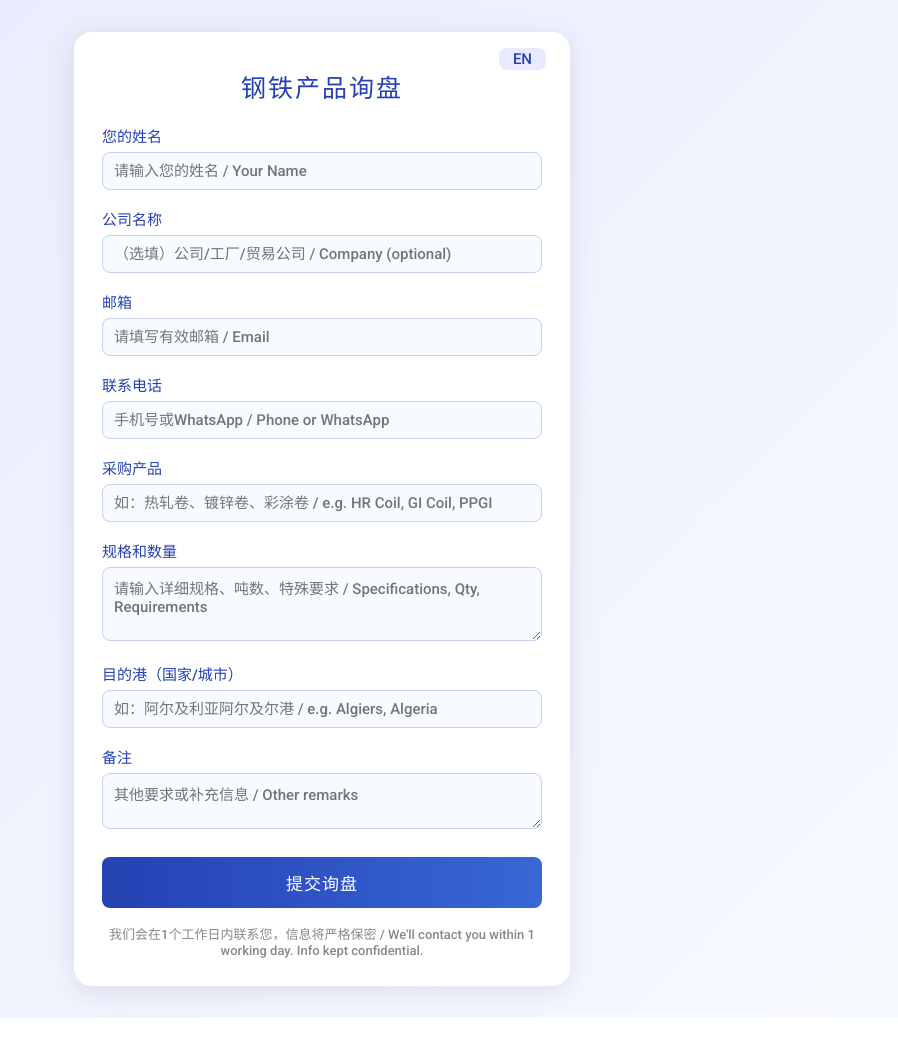
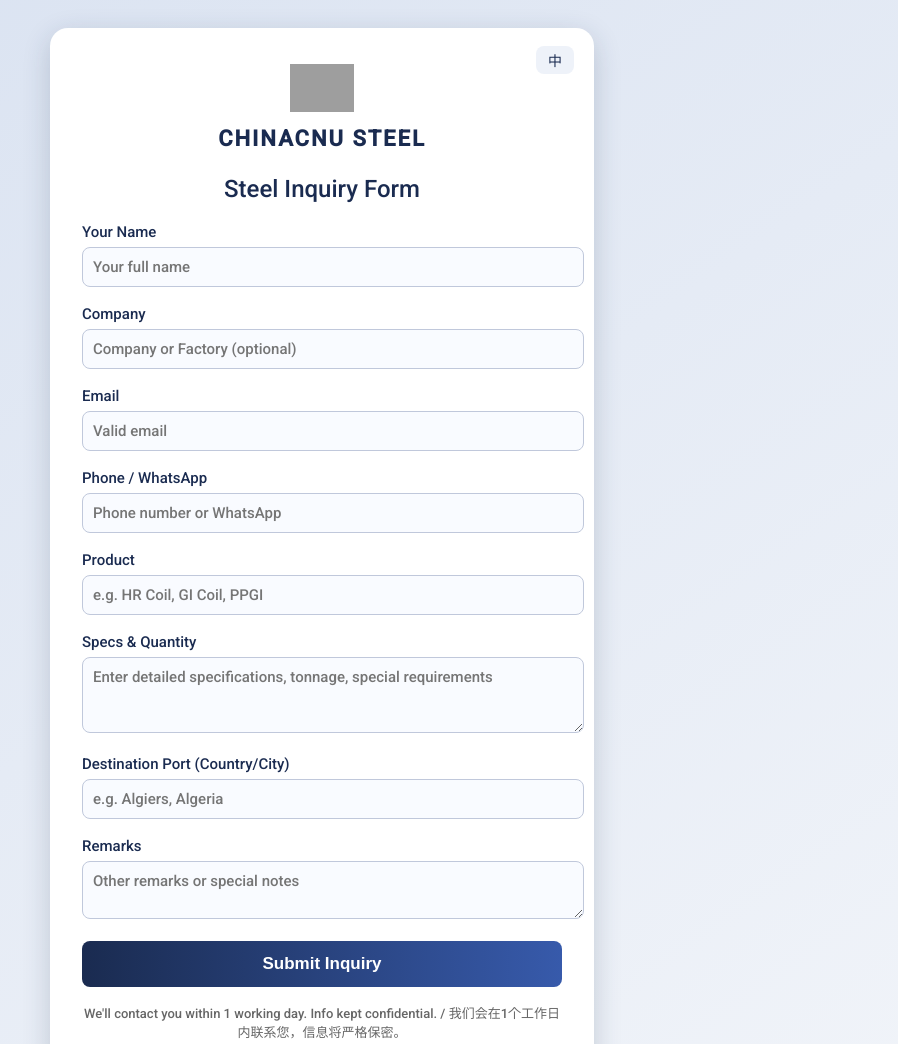
Before and after one commit to yalesherwin/inquiry, a plain HTML site: page index.html in a window 1280 px wide. Shown: the top 1044 px of the page, without its empty margins (318-1216 px from the left). Before the commit the page ends 1018 px from the top, so only its background shows below. Drawn offline with Linux system fonts and the light colour scheme; grey boxes are pictures that could not be loaded.

Commit message:
Update index.html
英文版本

```diff
--- a/index.html
+++ b/index.html
@@ -1,23 +1,23 @@
 <!DOCTYPE html>
-<html lang="zh">
+<html lang="en">
 <head>
-  <meta charset="UTF-8">
-  <meta name="viewport" content="width=device-width, initial-scale=1.0">
-  <title>Steel Inquiry Form / 钢铁产品询盘表单</title>
+  <meta charset="UTF-8" />
+  <meta name="viewport" content="width=device-width, initial-scale=1.0" />
+  <title>CHINACNU STEEL - Inquiry Form</title>
   <link href="https://fonts.googleapis.com/css2?family=Roboto:wght@500&display=swap" rel="stylesheet">
   <style>
     :root {
-      --main: #2541b2;
-      --accent: #e9eafd;
+      --main: #1a2b50;
+      --accent: #eef2f9;
       --card: #fff;
-      --shadow: 0 6px 28px 0 rgba(44,62,80,.12);
+      --shadow: 0 8px 28px rgba(30, 50, 80, 0.2);
       --radius: 18px;
       --font: 'Roboto', '微软雅黑', Arial, sans-serif;
     }
     body {
-      background: linear-gradient(135deg, #e9eafd 0%, #f7faff 100%);
+      background: linear-gradient(145deg, #d9e2f1 0%, #f1f4f9 100%);
+      font-family: var(--font);
       min-height: 100vh;
-      font-family: var(--font);
       display: flex;
       justify-content: center;
       align-items: center;
@@ -26,134 +26,165 @@
       background: var(--card);
       border-radius: var(--radius);
       box-shadow: var(--shadow);
-      max-width: 440px;
-      padding: 36px 28px 28px 28px;
-      margin: 24px;
+      max-width: 480px;
+      width: 100%;
+      padding: 36px 32px;
+      margin: 20px;
       position: relative;
+    }
+    .brand-header {
+      text-align: center;
+      margin-bottom: 24px;
+    }
+    .brand-header img {
+      height: 48px;
+      margin-bottom: 10px;
+    }
+    .brand-header h1 {
+      font-size: 22px;
+      color: var(--main);
+      letter-spacing: 2px;
+      font-weight: 600;
+      margin: 0;
     }
     .lang-switch {
       position: absolute;
-      right: 24px;
-      top: 16px;
-      font-size: 15px;
-      background: #e9eafd;
-      color: #2541b2;
+      right: 20px;
+      top: 18px;
+      font-size: 14px;
+      background: var(--accent);
+      color: var(--main);
       border: none;
       border-radius: 8px;
-      padding: 2px 14px;
+      padding: 4px 12px;
       cursor: pointer;
-      outline: none;
       font-family: var(--font);
-      transition: background .18s;
     }
-    .lang-switch:hover { background: #d4dcff; }
     .inquiry-wrap h2 {
       margin-top: 0;
-      color: #2541b2;
+      color: var(--main);
       text-align: center;
-      font-size: 25px;
+      font-size: 24px;
       font-weight: 500;
-      letter-spacing: 2px;
     }
-    .form-group { margin-bottom: 18px; }
+    .form-group {
+      margin-bottom: 18px;
+    }
     .form-group label {
-      display: block; margin-bottom: 6px;
-      color: #2541b2; font-size: 15px; font-weight: 500;
+      display: block;
+      margin-bottom: 6px;
+      color: var(--main);
+      font-size: 15px;
+      font-weight: 500;
     }
-    .form-group input, .form-group textarea {
-      width: 100%; font-size: 15px;
-      border: 1px solid #c7d0ed;
+    .form-group input,
+    .form-group textarea {
+      width: 100%;
+      font-size: 15px;
+      border: 1px solid #c0c8db;
       border-radius: 8px;
-      padding: 9px 11px;
-      background: #f7faff;
+      padding: 10px;
+      background: #f9fbff;
+      font-family: var(--font);
+      transition: border 0.2s;
+    }
+    .form-group input:focus,
+    .form-group textarea:focus {
+      border-color: var(--main);
+      background: #f0f4ff;
       outline: none;
-      box-sizing: border-box;
-      transition: border .2s;
-      font-family: var(--font);
-    }
-    .form-group input:focus, .form-group textarea:focus {
-      border-color: #2541b2;
-      background: #f0f4ff;
     }
     .submit-btn {
-      background: linear-gradient(90deg, #2541b2, #3867d6);
-      color: #fff;
+      background: linear-gradient(to right, #1a2b50, #375aab);
+      color: white;
       border: none;
       border-radius: 8px;
-      padding: 13px 0;
+      padding: 13px;
+      font-size: 17px;
       width: 100%;
-      font-size: 17px;
-      letter-spacing: 1px;
+      font-weight: 600;
       cursor: pointer;
-      font-family: var(--font);
-      margin-top: 6px;
-      font-weight: 500;
-      transition: background .18s;
+      transition: background 0.2s;
     }
-    .submit-btn:disabled { background: #adb7d8; cursor: not-allowed;}
+    .submit-btn:disabled {
+      background: #9aa3bb;
+      cursor: not-allowed;
+    }
     .form-tip {
-      color: #888;
+      color: #666;
       font-size: 13px;
       text-align: center;
       margin-top: 16px;
     }
     .success-message, .fail-message {
-      text-align: center; margin-top: 18px; font-size: 16px; font-weight: 500;
+      text-align: center;
+      margin-top: 18px;
+      font-size: 16px;
+      font-weight: 500;
     }
-    .success-message { color: #22b14c; }
+    .success-message { color: #27ae60; }
     .fail-message { color: #e74c3c; }
     @media (max-width:600px){
-      .inquiry-wrap { max-width:98vw; padding:18px 5vw 22px 5vw; }
-      .lang-switch { right:10px; top:8px; font-size:13px; }
+      .inquiry-wrap {
+        max-width: 95vw;
+        padding: 24px 16px;
+      }
+      .brand-header h1 {
+        font-size: 20px;
+      }
     }
   </style>
 </head>
 <body>
   <div class="inquiry-wrap">
-    <button type="button" class="lang-switch" id="langBtn">EN</button>
-    <h2 id="formTitle">钢铁产品询盘</h2>
+    <div class="brand-header">
+      <img src="https://chinacnu.com/logo.png" alt="CHINACNU Steel Logo" onerror="this.style.display='none';">
+      <h1>CHINACNU STEEL</h1>
+    </div>
+    <button type="button" class="lang-switch" id="langBtn">中</button>
+    <h2 id="formTitle">Steel Inquiry Form</h2>
     <form id="inquiryForm" autocomplete="off">
       <div class="form-group">
-        <label id="labelName">您的姓名</label>
-        <input name="name" required placeholder="请输入您的姓名 / Your Name">
+        <label id="labelName">Your Name</label>
+        <input name="name" required placeholder="Your full name">
       </div>
       <div class="form-group">
-        <label id="labelCompany">公司名称</label>
-        <input name="company" placeholder="（选填）公司/工厂/贸易公司 / Company (optional)">
+        <label id="labelCompany">Company</label>
+        <input name="company" placeholder="Company or Factory (optional)">
       </div>
       <div class="form-group">
-        <label id="labelEmail">邮箱</label>
-        <input name="email" required type="email" placeholder="请填写有效邮箱 / Email">
+        <label id="labelEmail">Email</label>
+        <input name="email" required type="email" placeholder="Valid email">
       </div>
       <div class="form-group">
-        <label id="labelPhone">联系电话</label>
-        <input name="phone" required placeholder="手机号或WhatsApp / Phone or WhatsApp">
+        <label id="labelPhone">Phone / WhatsApp</label>
+        <input name="phone" required placeholder="Phone number or WhatsApp">
       </div>
       <div class="form-group">
-        <label id="labelProduct">采购产品</label>
-        <input name="product" required placeholder="如：热轧卷、镀锌卷、彩涂卷 / e.g. HR Coil, GI Coil, PPGI">
+        <label id="labelProduct">Product</label>
+        <input name="product" required placeholder="e.g. HR Coil, GI Coil, PPGI">
       </div>
       <div class="form-group">
-        <label id="labelSpec">规格和数量</label>
-        <textarea name="spec" required rows="3" placeholder="请输入详细规格、吨数、特殊要求 / Specifications, Qty, Requirements"></textarea>
+        <label id="labelSpec">Specs & Quantity</label>
+        <textarea name="spec" required rows="3" placeholder="Enter detailed specifications, tonnage, special requirements"></textarea>
       </div>
       <div class="form-group">
-        <label id="labelPort">目的港（国家/城市）</label>
-        <input name="port" required placeholder="如：阿尔及利亚阿尔及尔港 / e.g. Algiers, Algeria">
+        <label id="labelPort">Destination Port (Country/City)</label>
+        <input name="port" required placeholder="e.g. Algiers, Algeria">
       </div>
       <div class="form-group">
-        <label id="labelRemark">备注</label>
-        <textarea name="remark" rows="2" placeholder="其他要求或补充信息 / Other remarks"></textarea>
+        <label id="labelRemark">Remarks</label>
+        <textarea name="remark" rows="2" placeholder="Other remarks or special notes"></textarea>
       </div>
-      <button type="submit" class="submit-btn" id="submitBtn">提交询盘</button>
+      <button type="submit" class="submit-btn" id="submitBtn">Submit Inquiry</button>
       <div class="form-tip" id="tipMsg">
-        我们会在1个工作日内联系您，信息将严格保密 / We'll contact you within 1 working day. Info kept confidential.
+        We'll contact you within 1 working day. Info kept confidential. / 我们会在1个工作日内联系您，信息将严格保密。
       </div>
       <div id="msg"></div>
     </form>
   </div>
+
   <script>
-    // 语言切换
     const langMap = {
       zh: {
         formTitle: "钢铁产品询盘",
@@ -184,7 +215,8 @@
         langBtn: "中"
       }
     };
-    let lang = 'zh';
+
+    let lang = 'en'; // 默认英文版本
     const setLang = l => {
       lang = l;
       for (const key in langMap[lang]) {
@@ -192,15 +224,13 @@
         if (el) el.textContent = langMap[lang][key];
       }
       document.getElementById('langBtn').textContent = langMap[lang].langBtn;
-    }
+    };
     document.getElementById('langBtn').onclick = () => setLang(lang === 'zh' ? 'en' : 'zh');
-    setLang('zh');
+    setLang('en'); // 初始语言设为英文
 
-    // 表单提交
     document.getElementById('inquiryForm').onsubmit = async function(e){
       e.preventDefault();
       const data = Object.fromEntries(new FormData(this));
-      // 替换成你的 Zapier Webhook 地址 ↓↓↓
       const webhookUrl = "https://inquiry.head-6c9.workers.dev/";
       document.getElementById('submitBtn').disabled = true;
       document.getElementById('msg').innerHTML = '';
@@ -213,14 +243,14 @@
         if(res.ok){
           document.getElementById('msg').innerHTML = `<div class="success-message">${lang === 'zh' ? '提交成功！我们会尽快与您联系。' : 'Submitted! We will contact you soon.'}</div>`;
           this.reset();
-        }else{
-          throw new Error('提交失败');
+        } else {
+          throw new Error();
         }
-      }catch(e){
+      } catch(e) {
         document.getElementById('msg').innerHTML = `<div class="fail-message">${lang === 'zh' ? '提交失败，请稍后重试。' : 'Failed. Please try again later.'}</div>`;
       }
       document.getElementById('submitBtn').disabled = false;
-    }
+    };
   </script>
 </body>
 </html>
```
